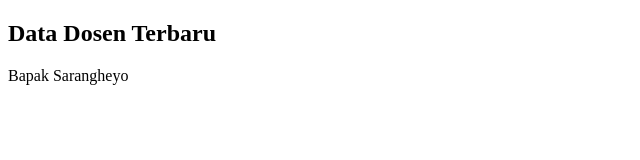
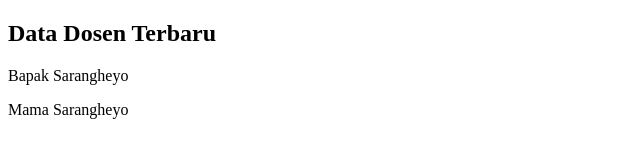
Before and after one commit to bagusrizky15/Git, a plain HTML site: page dosen.html in a window 1280 px wide. Shown: the whole page, without its empty margins (0-640 px from the left). Drawn offline with Linux system fonts and the light colour scheme.

Commit message:
menambahkan ibu sarangheyo

```diff
--- a/dosen.html
+++ b/dosen.html
@@ -9,5 +9,6 @@
 <body>
     <h2>Data Dosen Terbaru</h2>
     <p>Bapak Sarangheyo</p>
+    <p>Mama Sarangheyo</p>
 </body>
 </html>
```
